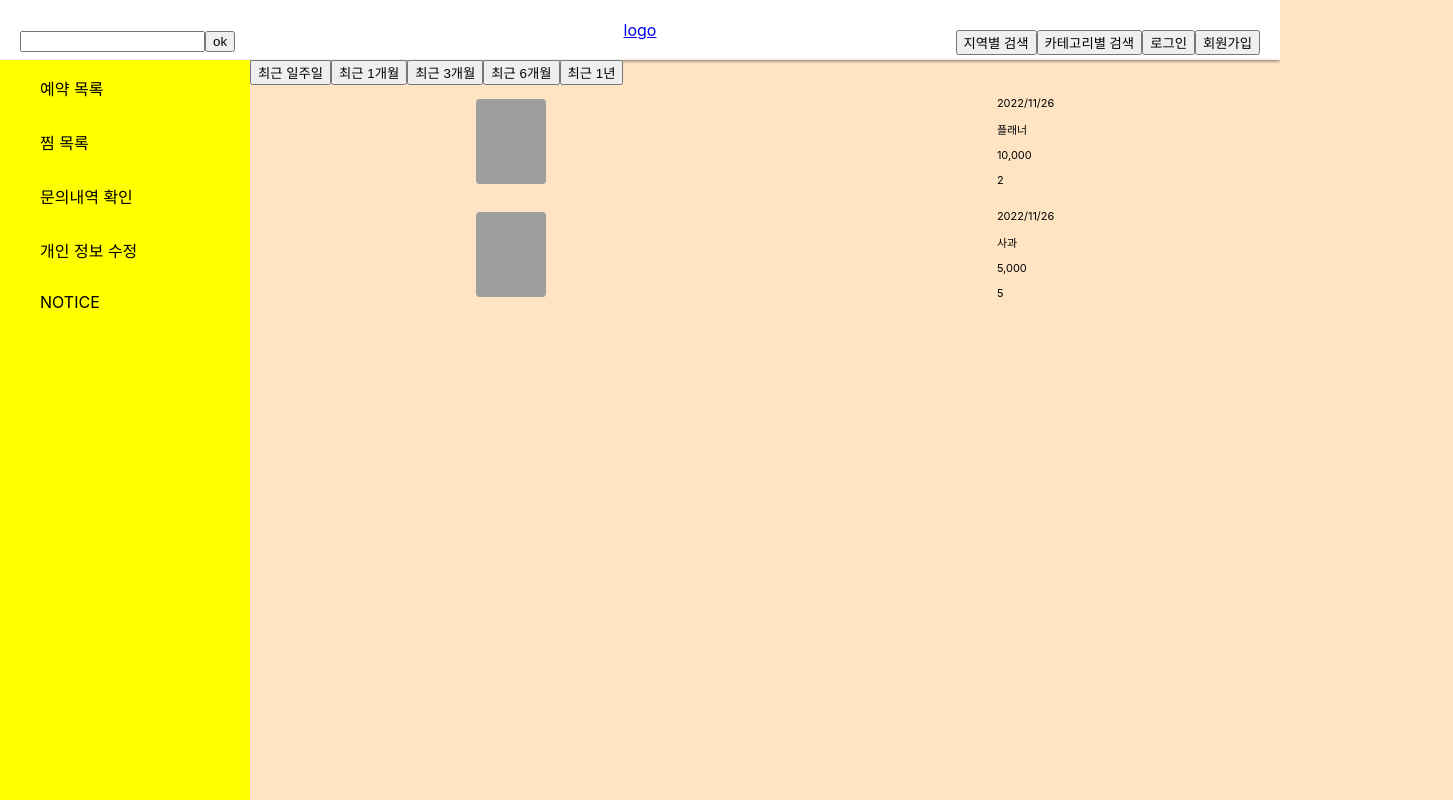
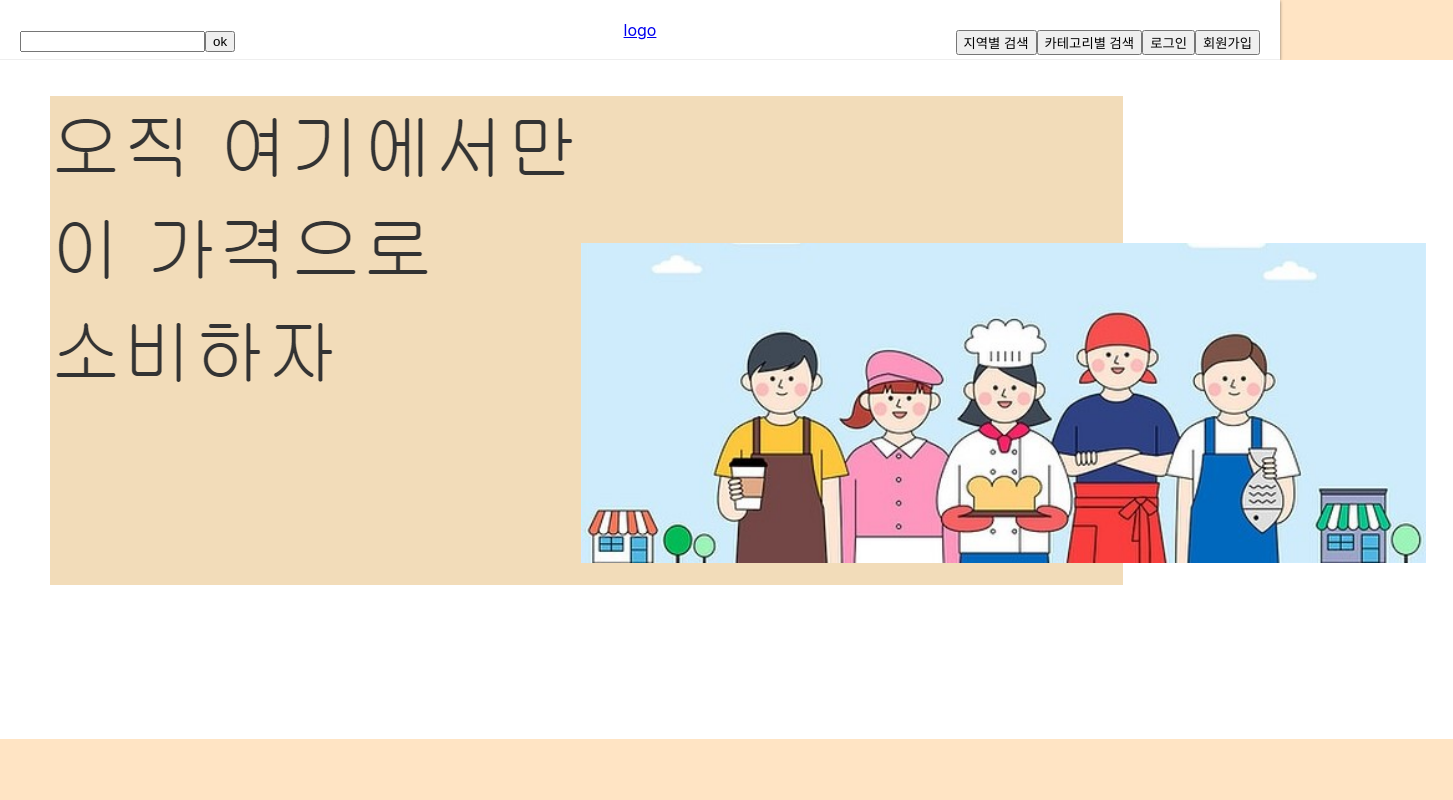
Before and after one commit to dbswl701/oiso_frontend, a React (Create React App) app in the folder oiso_frontend/: page / in a window 1280 px wide. Shown: the whole page, 1453 px wide, since content can reach past the window. Built offline with nearby package versions, Linux system fonts and the light colour scheme; grey boxes are pictures that could not be loaded.

Commit message:
feat: 라우팅 세팅

```diff
--- a/oiso_frontend/src/App.js
+++ b/oiso_frontend/src/App.js
@@ -4,21 +4,16 @@ import Main from './Component/Main';
 import Login from './Component/Login';
 import RegistItem from './Component/RegistItem'
 import MyPage from './Component/MyPage/MyPage'
-
+import { Routes, Route } from 'react-router-dom';
 function App() {
   return (
     <div>
-      {/* // main page */}
-      {/* <Main />  */}
-
-      {/* // 로그인 페이지 */}
-      {/* <Login /> */}
-
-      {/* 상품 등록 페이지 */}
-      {/* <RegistItem /> */}
-
-      {/* 마이페이지 */}
-      <MyPage />
+      <Routes>
+        <Route path='/' element={<Main />} />
+        <Route path='/login' element={<Login />} />
+        <Route path='/registItem' element={<RegistItem />} />
+        <Route path='/myPage' element={<MyPage />} />
+      </Routes>
     </div>
   );
 }
--- a/oiso_frontend/src/index.js
+++ b/oiso_frontend/src/index.js
@@ -2,6 +2,11 @@ import React from 'react';
 import ReactDOM from 'react-dom/client';
 import './index.css';
 import App from './App';
+import { BrowserRouter } from 'react-router-dom';
 
 const root = ReactDOM.createRoot(document.getElementById('root'));
-root.render(<App />);
+root.render(
+  <BrowserRouter>
+    <App />
+  </BrowserRouter>
+);
```
